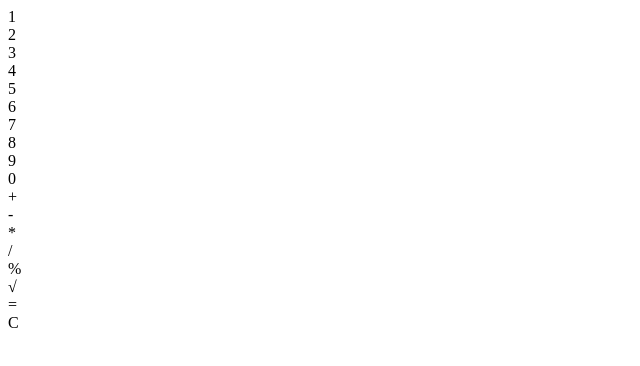
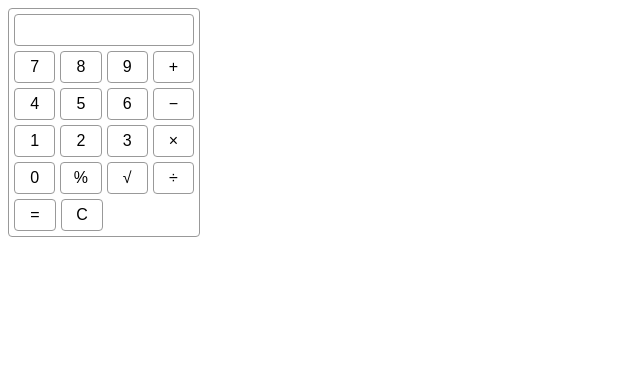
Before and after one commit to mikegedelman/calc, a website: page index.html in a window 1280 px wide. Shown: the whole page, without its empty margins (0-640 px from the left). Drawn offline with Linux system fonts and the light colour scheme.

Commit message:
add styling

```diff
--- a/index.html
+++ b/index.html
@@ -1,27 +1,92 @@
 <!DOCTYPE HTML>
 <html>
+<head>
+    <!-- Normally would use SCSS and separate files. -->
+    <style>
+        .calculator {
+            width: 180px;
+            border: 1px solid #999;
+            border-radius: 4px;
+            padding: 5px;
+        }
+
+        .display {
+            border: 1px solid #999;
+            border-radius: 4px;
+            height: 20px;
+            padding: 5px;
+
+            display: flex;
+            align-items: center;
+        }
+
+        .row {
+            display: flex;
+            margin-top: 5px;
+        }
+        .row > div {
+            display: inline-flex;
+
+            width: 40px;
+            height: 30px;
+            border: 1px solid #999;
+            border-radius: 4px;
+            font-family: sans-serif;
+            align-items: center;
+            justify-content: center;
+
+            user-select: none;
+            -moz-user-select: none;
+            -webkit-user-select: none;
+
+        }
+        .row > div:hover {
+            cursor: pointer;
+        }
+        .row > div:not(:last-child) {
+            margin-right: 5px;
+        }
+
+        /* Trick for display to always take up space
+         * https://stackoverflow.com/questions/3416454/how-to-make-an-empty-div-take-space
+         */
+        .display:empty::after {
+            content: ".";
+            visibility: hidden;
+        }
+    </style>
+</head>
 <body>
-
-	<div>
-		<div id="display"></div>
+    <div class="calculator">
+        <div class="display" id="display"></div>
+        <div class="row">
+            <div onclick="calc.press(7);">7</div>
+            <div onclick="calc.press(8);">8</div>
+            <div onclick="calc.press(9);">9</div>
+            <div onclick="calc.add();">+</div>
+        </div>
+        <div class="row">
+            <div onclick="calc.press(4);">4</div>
+            <div onclick="calc.press(5);">5</div>
+            <div onclick="calc.press(6);">6</div>
+            <div onclick="calc.sub();">−</div>
+        </div>
+        <div class="row">
             <div onclick="calc.press(1);">1</div>
             <div onclick="calc.press(2);">2</div>
             <div onclick="calc.press(3);">3</div>
-		<div onclick="calc.press(4);">4</div>
-		<div onclick="calc.press(5);">5</div>
-		<div onclick="calc.press(6);">6</div>
-		<div onclick="calc.press(7);">7</div>
-		<div onclick="calc.press(8);">8</div>
-		<div onclick="calc.press(9);">9</div>
+            <div onclick="calc.mul();">×</div>
+        </div>
+        <div class="row">
             <div onclick="calc.press(0);">0</div>
-		<div onclick="calc.add();">+</div>
-		<div onclick="calc.sub();">-</div>
-		<div onclick="calc.mul();">*</div>
-		<div onclick="calc.div();">/</div>
             <div onclick="calc.pct();">%</div>
             <div onclick="calc.sqrt();">√</div>
+            <div onclick="calc.div();">÷</div>
+        </div>
+        <div class="row">
             <div onclick="calc.equals();">=</div>
             <div onclick="calc.clear();">C</div>
+        </div>
     </div>
 
     <!-- Some fancier importing would be nice here, like using require() instead,
```
Lines whose indentation alone changed are shown as unchanged.
